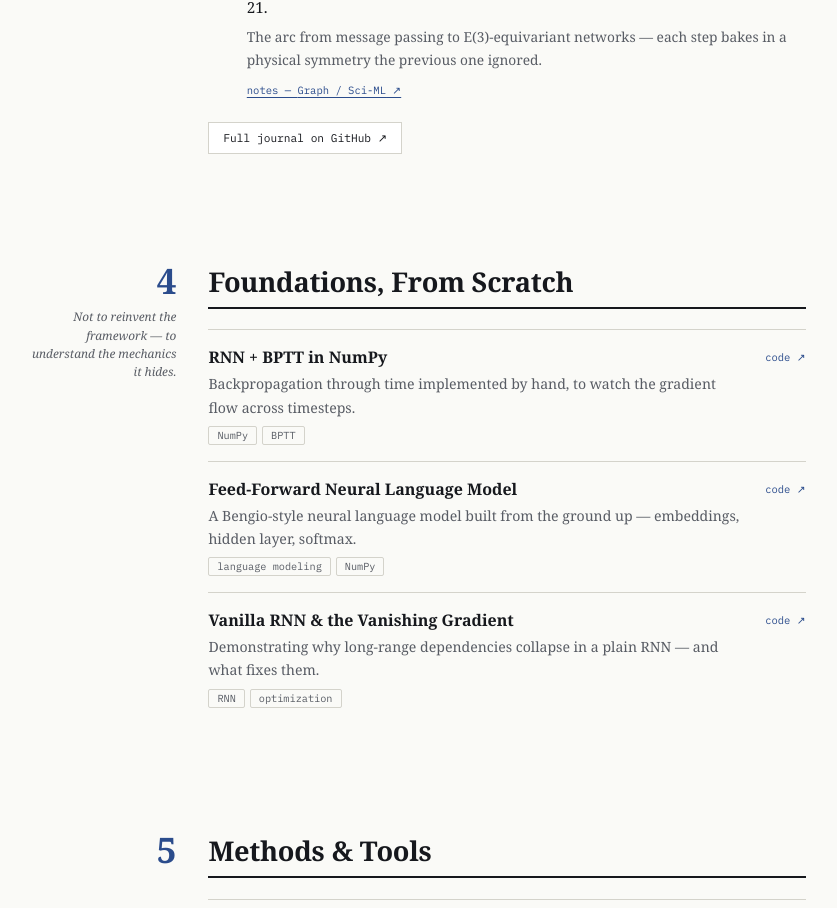
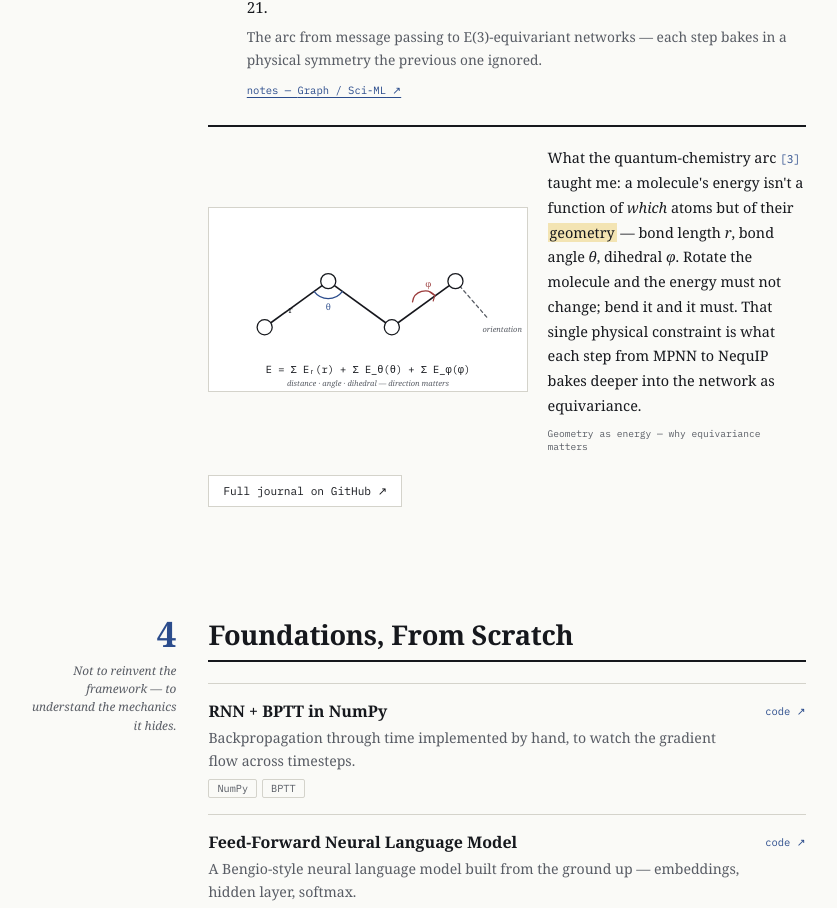
Before and after one commit to Atharvax16/Portfolio, a React (Vite) app: page / in a window 1280 px wide. Shown: the part 4340-5248 px from the top of the page, without its empty margins (224-1061 px from the left). Built offline with nearby package versions, Linux system fonts and the light colour scheme.

Commit message:
Reading: molecule sketch — energy as f(distance, angle, dihedral), why equivariance matters

```diff
--- a/src/App.jsx
+++ b/src/App.jsx
@@ -3,7 +3,7 @@ import {
   P, SECS, PAPER, RESEARCH_AREAS, READING_LOG, TIL_REPO, FROM_SCRATCH,
   METHODS, JOURNEY, ORDERED_PROJECTS,
 } from "./data.js";
-import { Rv, Radar, PhotoGallery, MatrixOverlay, ResearchModal, SketchFidelityAccuracy, SketchResearcherFrontier } from "./ui.jsx";
+import { Rv, Radar, PhotoGallery, MatrixOverlay, ResearchModal, SketchFidelityAccuracy, SketchResearcherFrontier, SketchMolecule } from "./ui.jsx";
 
 /* Type tokens */
 const DISP = { fontFamily: "'Spectral',Georgia,serif" };
@@ -231,6 +231,19 @@ export default function App() {
               </Rv>
             ))}
           </div>
+          <Rv delay={0.14}>
+            <figure style={{ margin: "1.6rem 0 0", display: "flex", gap: "1.2rem", alignItems: "center", flexWrap: "wrap", borderTop: `2px solid ${P.ink}`, paddingTop: "1.2rem" }}>
+              <div style={{ width: 320, maxWidth: "100%", flexShrink: 0, border: `1px solid ${P.line}`, background: P.paper2 }}>
+                <SketchMolecule />
+              </div>
+              <figcaption style={{ flex: 1, minWidth: 200 }}>
+                <p style={{ ...BODY, fontSize: "0.9rem", color: P.ink, lineHeight: 1.72, textWrap: "pretty" }}>
+                  What the quantum-chemistry arc <Cite n={3} /> taught me: a molecule's energy isn't a function of <i>which</i> atoms but of their <span style={{ background: P.highlight, padding: "0 2px" }}>geometry</span> — bond length <i>r</i>, bond angle <i>θ</i>, dihedral <i>φ</i>. Rotate the molecule and the energy must not change; bend it and it must. That single physical constraint is what each step from MPNN to NequIP bakes deeper into the network as equivariance.
+                </p>
+                <div style={{ ...MONO, fontSize: "0.6rem", color: P.sub, marginTop: 8 }}>Geometry as energy — why equivariance matters</div>
+              </figcaption>
+            </figure>
+          </Rv>
           <Rv delay={0.16}>
             <a href={TIL_REPO} target="_blank" rel="noopener noreferrer" style={{ ...MONO, fontSize: "0.7rem", color: P.ink, textDecoration: "none", border: `1px solid ${P.line}`, padding: "8px 14px", display: "inline-block", marginTop: "1.4rem", background: P.paper2 }}>Full journal on GitHub ↗</a>
           </Rv>
--- a/src/ui.jsx
+++ b/src/ui.jsx
@@ -142,6 +142,51 @@ export function SketchResearcherFrontier() {
       <text x="155" y="296" textAnchor="middle" style={SK} fontSize="10" fill={P.sub}>frontier of the field</text>
       <text x="60" y="112" style={SK} fontSize="9.5" fontStyle="italic" fill={P.sub}>knowledge</text>
       <text x="60" y="124" style={SK} fontSize="9.5" fontStyle="italic" fill={P.sub}>grows outward</text>
+    </svg>
+  );
+}
+
+/* Why geometry is physics: a molecule's energy decomposes into bond
+   length, bond angle, and dihedral — orientation is real, so the network
+   that scores it must be equivariant. (MPNN → SchNet → DimeNet → NequIP.) */
+export function SketchMolecule() {
+  const atom = (x, y, k) => (
+    <g key={k}>
+      <circle cx={x} cy={y} r="9.5" fill={P.paper2} stroke={P.ink} strokeWidth="1.6" />
+    </g>
+  );
+  return (
+    <svg viewBox="0 0 400 230" width="100%" height="100%" role="img"
+      aria-label="Sketch: a four-atom molecule annotated with bond length r, angle theta, and dihedral phi"
+      style={{ display: "block" }}>
+      <defs><RoughDefs id="rgh-mol" scale={1.3} seed={3} /></defs>
+      <g filter="url(#rgh-mol)" fill="none" strokeLinecap="round">
+        {/* bonds */}
+        <path d="M70 150 L150 92" stroke={P.ink} strokeWidth="2" />
+        <path d="M150 92 L230 150" stroke={P.ink} strokeWidth="2" />
+        <path d="M230 150 L310 92" stroke={P.ink} strokeWidth="2" />
+        {/* out-of-plane bond — direction is physical */}
+        <path d="M310 92 L350 138" stroke={P.sub} strokeWidth="1.6" strokeDasharray="4 4" />
+        {/* angle arc at the middle atom */}
+        <path d="M167.6 105.2 A 22 22 0 0 1 132.4 105.2" stroke={P.accent} strokeWidth="1.6" />
+        {/* dihedral / direction arrow */}
+        <path d="M256 118 A 16 16 0 0 1 284 110" stroke={P.red} strokeWidth="1.6" />
+        <path d="M284 110 L278 106 M284 110 L282 117" stroke={P.red} strokeWidth="1.4" />
+        {/* atoms */}
+        {atom(70, 150, "a")}
+        {atom(150, 92, "b")}
+        {atom(230, 150, "c")}
+        {atom(310, 92, "d")}
+      </g>
+      {/* labels */}
+      <text x="100" y="132" style={SK} fontSize="11" fill={P.ink}>r</text>
+      <text x="150" y="128" textAnchor="middle" style={SK} fontSize="11" fill={P.accent}>θ</text>
+      <text x="272" y="100" style={SK} fontSize="11" fill={P.red}>φ</text>
+      <text x="344" y="156" style={SK} fontSize="9.5" fontStyle="italic" fill={P.sub}>orientation</text>
+      <text x="200" y="208" textAnchor="middle" style={{ fontFamily: "'IBM Plex Mono',monospace" }} fontSize="13" fill={P.ink}>
+        E = Σ Eᵣ(r) + Σ E_θ(θ) + Σ E_φ(φ)
+      </text>
+      <text x="200" y="224" textAnchor="middle" style={SK} fontSize="9.5" fontStyle="italic" fill={P.sub}>distance · angle · dihedral — direction matters</text>
     </svg>
   );
 }
```
